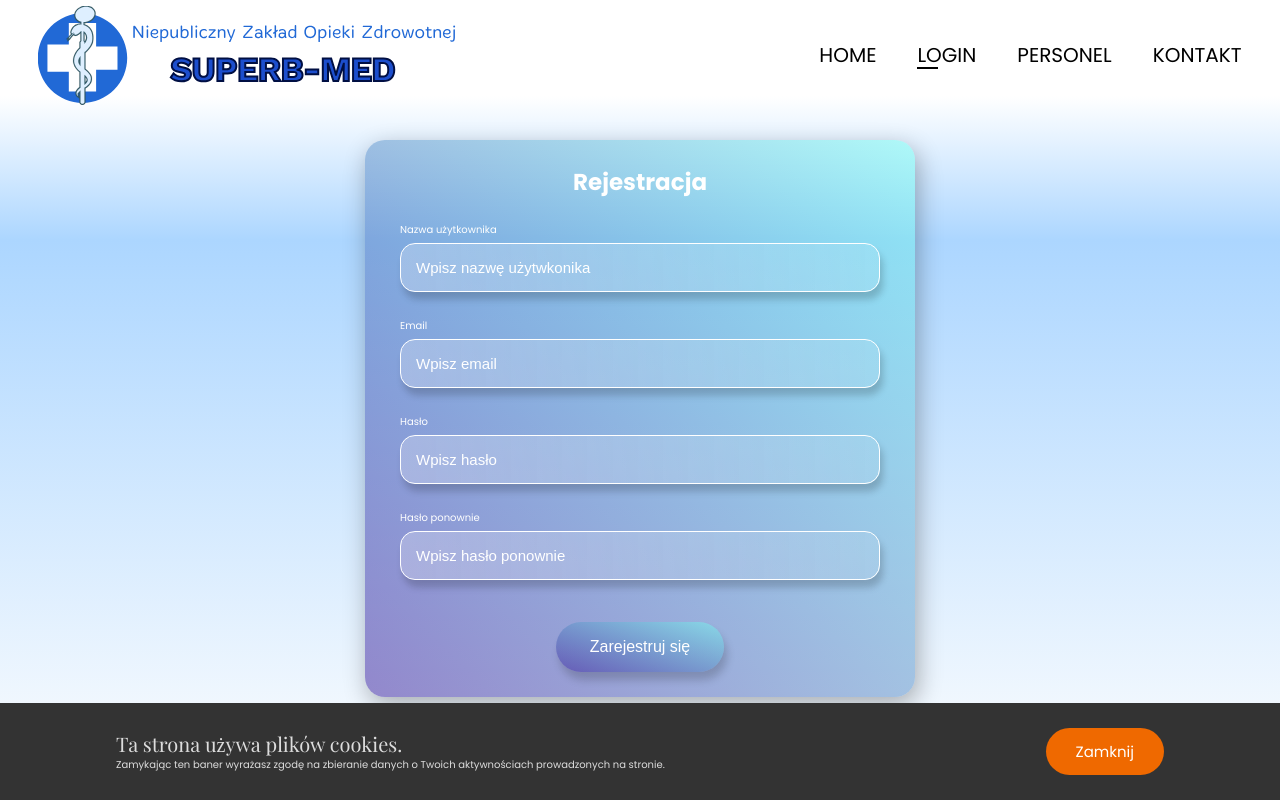
After one commit to Przemkovnik/WdPAI, a PHP site: page /public/views/register.html in a window 1280 px wide. The commit adds this page. Run offline with PHP 8.4, Linux system fonts and the light colour scheme.

Commit message:
FRONTEND 0.8v

```diff
--- /dev/null
+++ b/public/css/register.css
@@ -0,0 +1,331 @@
+/* base styles */
+* {
+    margin: 0;
+    padding: 0;
+    box-sizing: border-box;
+}
+
+main {
+    all: unset;
+}
+
+body {
+    height: 100vh;
+    position: relative;
+}
+
+/* main section */
+
+.master-container {
+    display: flex;
+    align-items: center;
+    justify-content: space-around;
+    margin-top: 10em;
+    margin-bottom: 3em;
+    transition: all 0.5s ease;
+}
+
+.reg-container {
+    width: 65em;
+    background: linear-gradient(
+        to top right,
+        rgba(54, 25, 153, 0.5),
+        rgba(120, 255, 241, 0.5)
+    );
+    border-radius: 2em;
+    box-shadow: 0.3em 0.8em 2.4em 0em rgb(0, 0, 0, 0.3);
+    color: #FFF;
+    transition: all 0.5s ease;
+}
+
+h2 {
+    font-size: 2.3rem;
+    text-align: center;
+    margin-bottom: 1em;
+}
+
+.registration-form {
+    padding: 2.5em 3.5em;
+    display: flex;
+    flex-direction: column;
+    transition: all 0.5s ease;
+}
+
+.field-control {
+    margin-bottom: 0.5em;
+    padding-bottom: 0.5em;
+}
+
+.field-control label {
+    display: block;
+    margin-bottom: 0.5em;
+    color: #fff;
+}
+
+.field-control input {
+    width: 100%;
+    padding: 1em;
+    border: 1px solid #fff;
+    border-radius: 1em;
+    background: linear-gradient( to left, rgba(255,255,255,0.1), rgba(255,255,255,0.25) );
+    font-size: 1.5rem;
+    color: #fff;
+    box-shadow: 0.2em 0.5em 0.5em 0em rgb(0, 0, 0, 0.18);
+    outline: none;
+
+    transition: box-shadow 0.5s, border 0.1s ease;
+}
+
+.field-control input:hover {
+    box-shadow: 0.2em 0.5em 0.5em 0em rgba(0, 0, 0, 0.30);
+}
+
+.field-control input:focus {
+    box-shadow: 0.2em 0.5em 0.5em 0em rgba(0, 0, 0, 0.30);
+    border: 2px solid #fff;
+}
+
+.field-control input:active {
+    border: 1px solid #fff;
+}
+
+.field-control input::placeholder {
+    color: #fff;
+}
+
+.field-control input.success {
+    border: 3px solid #02c00c;
+}
+
+.field-control input.error {
+    border: 3px solid #ff1900;
+}
+
+.field-control span {
+    display: inline-block;
+    color:  #ff1900;;
+    visibility: hidden;
+}
+
+.field-control span.success {
+    color: #02c00c;
+}
+
+.field-control span.error {
+    color:  #ff1900;;
+    visibility: visible;
+}
+
+.registration-form .register-button {
+    padding: 1em;
+    margin: 1em auto 0em;
+    width: 35%;
+    transition: all 0.5s ease;
+    border: none;
+    border-radius: 2em;
+    outline: none;
+    background: linear-gradient(
+        to top right,
+        rgba(54, 25, 153, 0.5),
+        rgba(120, 255, 241, 0.5)
+    );
+    cursor: pointer;
+    color: #fff;
+    font-size: 1.6rem;
+    box-shadow: 0.2em 0.5em 0.5em 0em rgb(0, 0, 0, 0.18);
+    transition: background-color 1s ease, box-shadow 0.5s ease;
+}
+
+.register-button:hover, .register-button:focus {
+    background: #02c00c;
+    box-shadow: 0.2em 0.5em 0.5em 0em rgba(0, 0, 0, 0.30);
+}
+
+.foot {
+    position: absolute;
+    content: "";
+    bottom: 0;
+    width: 100%;
+}
+
+/* media queries */
+
+@media screen and ( max-width: 970px ) {
+    body {
+        height: auto;
+        position: static;
+    }
+
+    * {
+        position: relative;
+    }
+
+    .master-container {
+        display: flex;
+        align-items: center;
+        justify-content: space-around;
+        margin-top: 10em;
+        margin-bottom: 10em;
+    }
+
+    .foot {
+        position: absolute;
+        content: "";
+        bottom: 0;
+        width: 100%;
+    }
+}
+
+@media screen and ( max-height: 900px ) {
+    .master-container {
+        margin-top: 7em;
+    }
+
+    .reg-container {
+        width: 55em;
+    }
+}
+
+@media screen and (max-width: 767px) {
+    .reg-container {
+        width: 45em;
+    }
+}
+
+@media screen and (max-width: 570px) {
+    .reg-container {
+        width: 40em;
+    }
+
+    .registration-form .register-button {
+        width: 50%;
+    }
+}
+
+@media screen and (max-width: 480px) {
+    .reg-container {
+        width: 35em;
+    }
+
+    .registration-form .register-button {
+        width: 50%;
+        margin: 0.3em auto 0em;
+    }
+
+    .registration-form {
+        padding: 1.5em 2.5em;
+    }
+}
+
+@media screen and (max-width: 395px) {
+    .reg-container {
+        width: 30em;
+    }
+
+    .registration-form .register-button {
+        width: 50%;
+        margin: 0.3em auto 0em;
+        padding: 0.7em;
+        font-size: 1.4rem;
+    }
+
+    .registration-form {
+        padding: 1.5em 2.5em;
+    }
+}
+
+
+@media screen and ( max-height: 820px ) {
+    .master-container {
+        margin-top: 5em;
+    }
+}
+
+@media screen and ( max-height: 800px ) {
+    .master-container {
+        margin-top: 3em;
+    }
+}
+
+@media screen and ( max-height: 770px ) {
+    .master-container {
+        margin-top: 2em;
+    }
+
+    h2 {
+        font-size: 1.8rem;
+        margin-bottom: 0.9em;
+    }
+
+    .registration-form {
+        padding: 2.3em 3.5em;
+    }
+
+    .field-control {
+        margin-bottom: 0.4em;
+        padding-bottom: 0.4em;
+    }
+
+    .field-control label {
+        margin-bottom: 0.4em;
+    }
+
+    .field-control input {
+        padding: 0.9em;
+        font-size: 1.4rem;
+    }
+
+    .registration-form .register-button {
+        padding: 0.9em;
+        margin: 0em auto 0em;
+        font-size: 1.4rem;
+    }
+}
+
+@media screen and ( max-height: 700px ) {
+    .registration-form {
+        padding: 1.5em 3.5em;
+    }
+
+    .field-control {
+        margin-bottom: 0em;
+        padding-bottom: 0em;
+    }
+
+    .field-control label {
+        margin-bottom: 0em;
+    }
+}
+
+@media screen and ( max-height: 625px ) {
+    .master-container {
+        margin-top: 1em;
+    }
+
+    h2 {
+        font-size: 1.6rem;
+        margin-bottom: 0.5em;
+    }
+
+
+    .field-control input {
+        padding: 0.7em;
+        font-size: 1.2rem;
+    }
+
+    .registration-form .register-button {
+        padding: 0.7em;
+        font-size: 1.3rem;
+        width: 30%;
+    }
+}
+
+@media screen and ( max-height: 820px ) and (max-width: 970px ) {
+    .master-container {
+        margin-top: 5em;
+    }
+
+    .registration-form .register-button {
+        width: 50%;
+    }
+}
--- /dev/null
+++ b/public/js/validation/app.js
@@ -0,0 +1 @@
+const formValidator = new FormValidator();
--- /dev/null
+++ b/public/js/validation/form_field.js
@@ -0,0 +1,91 @@
+class FormField {
+    constructor(formFieldSelector,
+        { minlength = 3, maxlength = 100,
+          errorMsgSelector, matchWithPasswordId}) {
+
+      this.formField = document.querySelector(formFieldSelector);
+      this.type = this.formField.type;
+      this.minlength = +minlength;
+      this.maxlength = +maxlength;
+      if(!errorMsgSelector) errorMsgSelector = `${formFieldSelector} + span`;
+      this.errorMsgEl = document.querySelector(errorMsgSelector);
+      this.matchWithPasswordId = matchWithPasswordId;
+    }
+
+    validate = () => {
+
+      switch(this.type) {
+        case "password":
+            if(!this.checkTextLength()) return false;
+            if(!this.checkValidPassword()) return false;
+            return true;
+          break;
+        case "text":
+            if(!this.checkTextLength()) return false;
+            return true;
+          break;
+        case "email":
+            if(!this.checkEmail()) return false;
+            return true;
+          break;
+      }
+
+      return false;
+    }
+
+    checkTextLength = () => {
+      if(this.formField.value.length < this.minlength) {
+        this.showError(`Wymagane minimum znaków: ${this.minlength}`);
+        return false;
+      } else
+      if(this.formField.value.length > this.maxlength) {
+        this.showError(`Maksymalnie można uzyć ${this.maxlength} znaków.`);
+        return false;
+      } else {
+        this.showSuccess();
+        return true;
+      }
+    }
+
+    checkEmail = () => {
+      const re = /^(([^<>()[\]\.,;:\s@\"]+(\.[^<>()[\]\.,;:\s@\"]+)*)|(\".+\"))@(([^<>()[\]\.,;:\s@\"]+\.)+[^<>()[\]\.,;:\s@\"]{2,})$/i;
+
+      if(re.test(this.formField.value.trim())) {
+        this.showSuccess();
+        return true;
+      } else {
+        this.showError("Wpisz prawidłowy email.");
+        return false;
+      }
+    }
+
+    checkValidPassword = () => {
+      if(!this.matchWithPasswordId) return true;
+      const matchWith = document.querySelector(this.matchWithPasswordId);
+
+      if(this.formField.value.length > 0
+        && this.formField.value === matchWith.value) {
+          this.showSuccess();
+          return true;
+        } else {
+          this.showError("Hasła muszą się zgadzać");
+          return false;
+        }
+    }
+
+    showError = (msg) => {
+      this.errorMsgEl.innerHTML = msg;
+      this.errorMsgEl.classList.add("error");
+      this.formField.classList.add("error");
+      this.errorMsgEl.classList.remove("success");
+      this.formField.classList.remove("success");
+    }
+
+    showSuccess = () => {
+      this.errorMsgEl.innerHTML = "";
+      this.errorMsgEl.classList.remove("error");
+      this.formField.classList.remove("error");
+      this.errorMsgEl.classList.add("success");
+      this.formField.classList.add("success");
+    }
+}
--- a/public/views/home.html
+++ b/public/views/home.html
@@ -36,7 +36,7 @@
                                 Nasza wykwalifikowana kadra podoła każdemu medycznemu wyzwaniu. Zgłoś się do nas już dziś!
                             </p>
                             <div class="cta-btns">
-                                <a href="login.html" class="primary-cta">UMÓW PIERWSZĄ WIZYTĘ</a>
+                                <a href="register.html" class="primary-cta">ZAŁÓŻ NOWE KONTO</a>
                                 <a href="personnel.html" class="secondary-cta">
                                     <span>Poznaj nasz zespół '23</span>
                                     <svg viewBox="0 0 19 9" fill="none">
--- a/public/views/login.html
+++ b/public/views/login.html
@@ -10,6 +10,7 @@
         <link rel="stylesheet" type="text/css" href="../css/style.css">
         <link rel="stylesheet" type="text/css" href="../css/login.css">
         <script defer src="../js/global.js"></script>
+        <script defer src="../js/validation/script.js"></script>
         <title>LOGIN PAGE</title>
     </head>
     <body>
@@ -33,7 +34,7 @@
                         <form autocomplete="off">
                             <div class="form__icon" aria-hidden="true"></div>
                             <div class="form__input-container">
-                                <input id="user" aria-label="User" type="text" placeholder=" ">
+                                <input id="user" name="email" aria-label="User" type="text" placeholder=" ">
                                 <label for="user">Użytkownik</label>
                             </div>
                             <div class="form__input-container">
--- /dev/null
+++ b/public/views/register.html
@@ -0,0 +1,97 @@
+<!DOCTYPE html>
+<html lang="pl">
+    <head>
+        <meta charset="UTF-8">
+        <meta http-equiv="X-UA-Compatible" content="IE=edge">
+        <meta name="viewport" content="width=device-width, initial-scale=1.0">
+        <link rel="preconnect" href="https://fonts.googleapis.com">
+        <link rel="preconnect" href="https://fonts.gstatic.com" crossorigin>
+        <link href="https://fonts.googleapis.com/css2?family=Playfair+Display&family=Poppins:wght@200;400;700&display=swap" rel="stylesheet">
+        <link rel="stylesheet" type="text/css" href="../css/style.css">
+        <link rel="stylesheet" type="text/css" href="../css/register.css">
+        <script defer src="../js/global.js"></script>
+        <script defer src="../js/validation/form_field.js"></script>
+        <script defer src="../js/validation/form_validator.js"></script>
+        <script defer src="../js/validation/app.js"></script>
+        <title>REGISTER PAGE</title>
+    </head>
+    <body>
+        <div class="overlay"></div>
+            <!-- header section -->
+                <header>
+                    <a class="logo" href="home.html"><img src="../img/logo.svg" alt="SUPERB-MED LOGO"></a>
+                    <nav>
+                        <ul>
+                            <li><a href="home.html">HOME</a></li>
+                            <li><a href="login.html" class="active">LOGIN</a></li>
+                            <li><a href="personnel.html">PERSONEL</a></li>
+                            <li><a href="contact.html">KONTAKT</a></li>
+                        </ul>
+                    </nav>
+                </header>
+            <!-- main section -->
+                <div class="grow">
+                    <main>
+                        <div class="master-container">
+                            <div class="reg-container">
+                                <form novalidate autocomplete="off" id="form" class="registration-form">
+                                    <h2>Rejestracja</h2>
+                                    <div class="field-control">
+                                        <label for="username">Nazwa użytkownika</label>
+                                        <input type="text" id="username" minlength="6" maxlength="35"
+                                        placeholder="Wpisz nazwę użytwkonika" >
+                                        <span>Błąd</span>
+                                    </div>
+                                    <div class="field-control">
+                                        <label for="email">Email</label>
+                                        <input type="email" id="email"
+                                        placeholder="Wpisz email" >
+                                        <span>Błąd</span>
+                                    </div>
+                                    <div class="field-control">
+                                        <label for="password">Hasło</label>
+                                        <input type="password" id="password" minlength="8" maxlength="35"
+                                        placeholder="Wpisz hasło" >
+                                        <span>Błąd</span>
+                                    </div>
+                                    <div class="field-control">
+                                        <label for="password2">Hasło ponownie</label>
+                                        <input type="password" id="password2" minlength="8" maxlength="35"
+                                        data-match-witch-password-id="#password"
+                                        placeholder="Wpisz hasło ponownie" >
+                                        <span>Błąd</span>
+                                    </div>
+                                    <button class="register-button" type="submit">Zarejestruj się</button>
+                                </form>
+                            </div>
+                        </div>
+                    </main>
+                </div>
+        <!-- footer section -->
+            <div class="foot">
+                <footer class="footer">
+                    <div class="container">
+                        Przemyslaw Bryla &copy; 2023
+                    </div>
+                </footer>
+            </div>
+        <!-- cookies banner section -->
+            <section class="cookies-banner">
+                <div class="container">
+                    <div class="cookies-banner-text">
+                        <h1>Ta strona używa plików cookies.</h1>
+                        <p>Zamykając ten baner wyrażasz zgodę na zbieranie danych o Twoich aktywnościach prowadzonych na stronie.</p>
+                    </div>
+                    <div class="cookies-banner-button">
+                        <a href="#" class="button button-orange button2">Zamknij</a>
+                    </div>
+                </div>
+            </section>
+        <!-- back to the top section -->
+            <button class="back-to-top hidden">
+                <svg xmlns="http://www.w3.org/2000/svg" class="back-to-top-icon" fill="none" viewBox="0 0 24 24" stroke="currentColor">
+                <path stroke-linecap="round" stroke-linejoin="round" stroke-width="2" d="M7 11l5-5m0 0l5 5m-5-5v12" />
+                </svg>
+            </button>
+    </body>
+</html>
```
Also changed, not shown: public/css/login.css (+7 -0 lines), public/js/validation/form_validator.js (added, +50 -0 lines), public/js/validation/script.js (added, +20 -0 lines).
